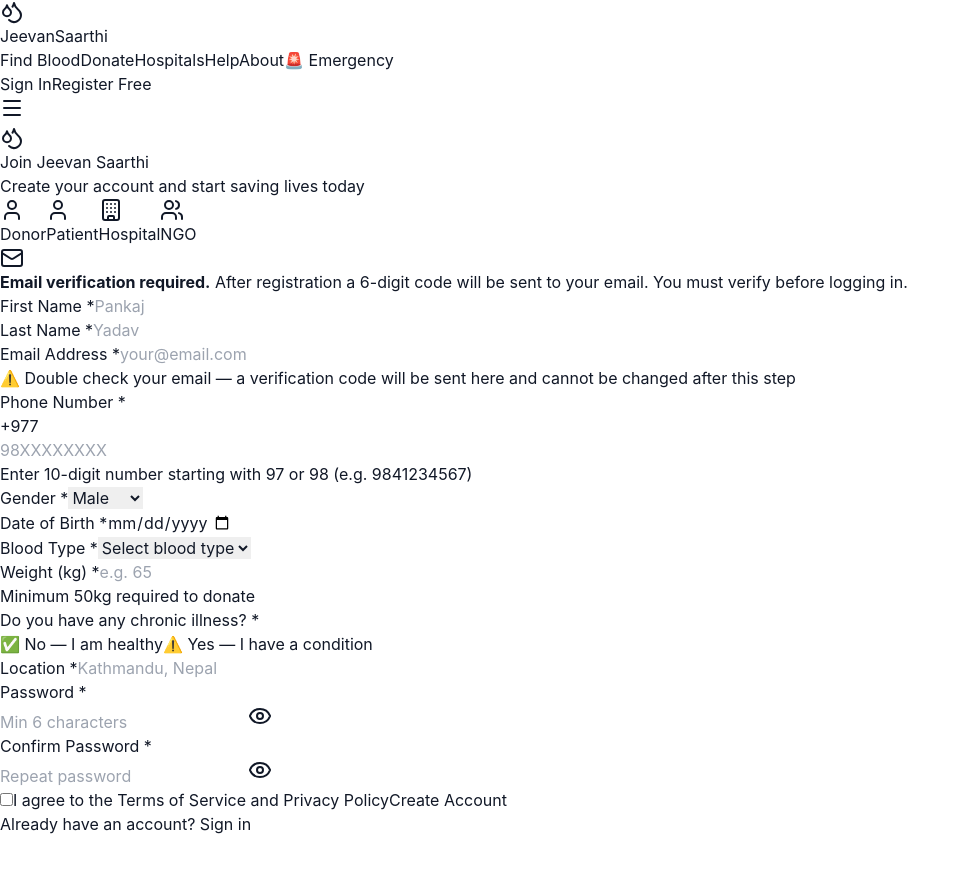
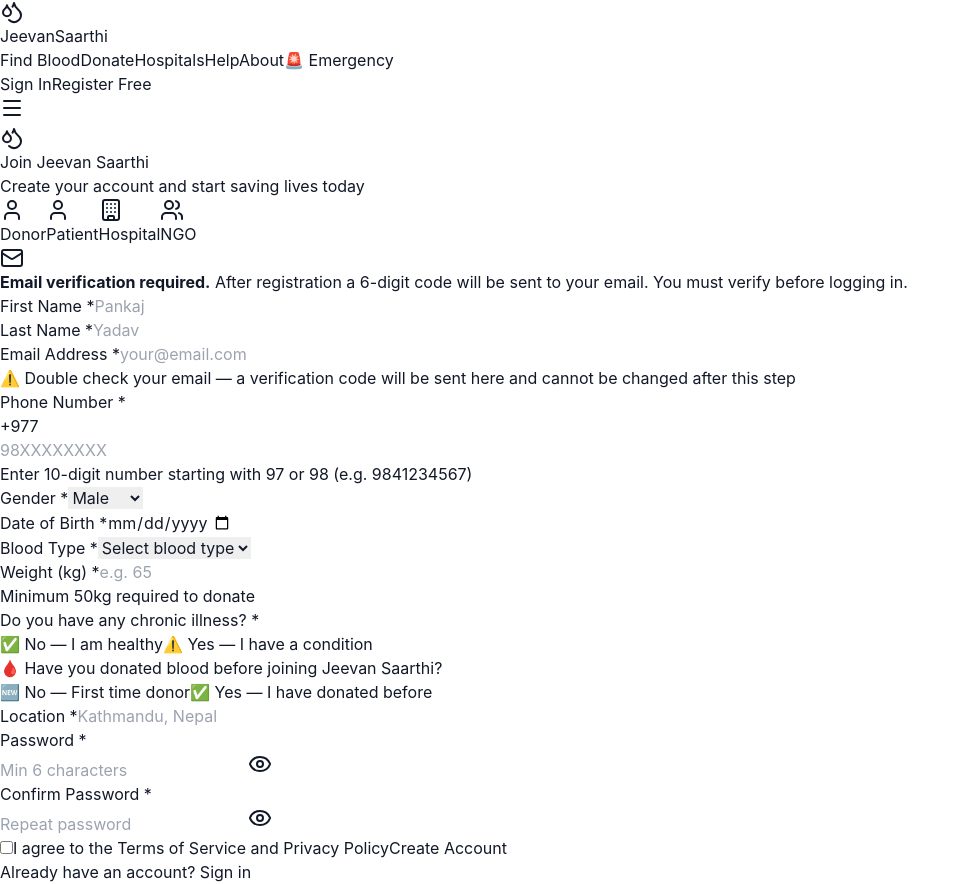
Before and after one commit to PankajYadav-7/Smart-Blood-Donation-System, a React (Vite) app in the folder client/: page /register in a window 1280 px wide. Shown: the whole page, without its empty margins (0-965 px from the left). Before the commit the page ends 836 px from the top, so only its background shows below. Built offline with nearby package versions, Linux system fonts and the light colour scheme.

Commit message:
Add Have you donated before? field to Register

```diff
--- a/client/src/pages/Register.jsx
+++ b/client/src/pages/Register.jsx
@@ -171,6 +171,8 @@
     firstName: "", lastName: "", email: "", phone: "",
     password: "", confirmPassword: "",
     bloodType: "", age: "", location: "", lastDonation: "",
+    hasDonatedBefore: "no",
+    lastDonationDate: "",
     // Donor fields
     gender: "male", dateOfBirth: "", weight: "",
     hasIllness: "no", illnessDetails: "",
@@ -683,6 +685,46 @@
                       </div>
                     )}
 
+                    {/* Previous donation question */}
+                        <div className="bg-blue-50 border border-blue-200 rounded-xl p-4 space-y-3">
+                          <p className="text-xs font-semibold text-blue-800">
+                            🩸 Have you donated blood before joining Jeevan Saarthi?
+                          </p>
+                          <div className="grid grid-cols-2 gap-3">
+                            {[
+                              { value: "no",  label: "🆕 No — First time donor" },
+                              { value: "yes", label: "✅ Yes — I have donated before" },
+                            ].map(opt => (
+                              <button key={opt.value} type="button"
+                                onClick={() => set("hasDonatedBefore", opt.value)}
+                                className={`py-2.5 px-3 rounded-xl text-xs font-semibold border-2 transition-all ${
+                                  formData.hasDonatedBefore === opt.value
+                                    ? "border-blue-500 bg-blue-100 text-blue-700"
+                                    : "border-gray-200 bg-white text-gray-600 hover:border-gray-300"
+                                }`}
+                              >
+                                {opt.label}
+                              </button>
+                            ))}
+                          </div>
+                          {formData.hasDonatedBefore === "yes" && (
+                            <div>
+                              <label className={labelCls}>When was your last donation? *</label>
+                              <input
+                                className={inputCls}
+                                type="date"
+                                max={new Date().toISOString().split("T")[0]}
+                                value={formData.lastDonationDate}
+                                onChange={e => set("lastDonationDate", e.target.value)}
+                              />
+                              <p className="text-xs text-blue-600 mt-1">
+                                This helps us enforce the 56-day recovery rule to protect your health.
+                                You will not receive requests until 56 days after your last donation.
+                              </p>
+                            </div>
+                          )}
+                        </div>
+
                     <div>
                       <label className={labelCls}>Location *</label>
                       <input className={inputCls} placeholder="Kathmandu, Nepal" value={formData.location} onChange={e => set("location", e.target.value)} required />
```
